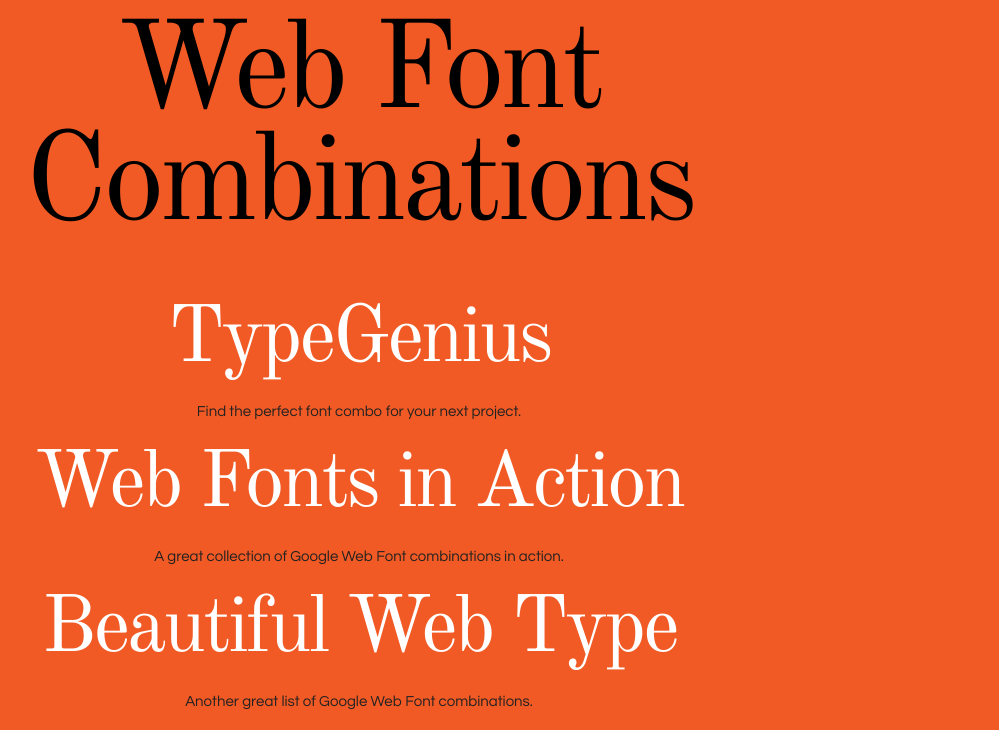
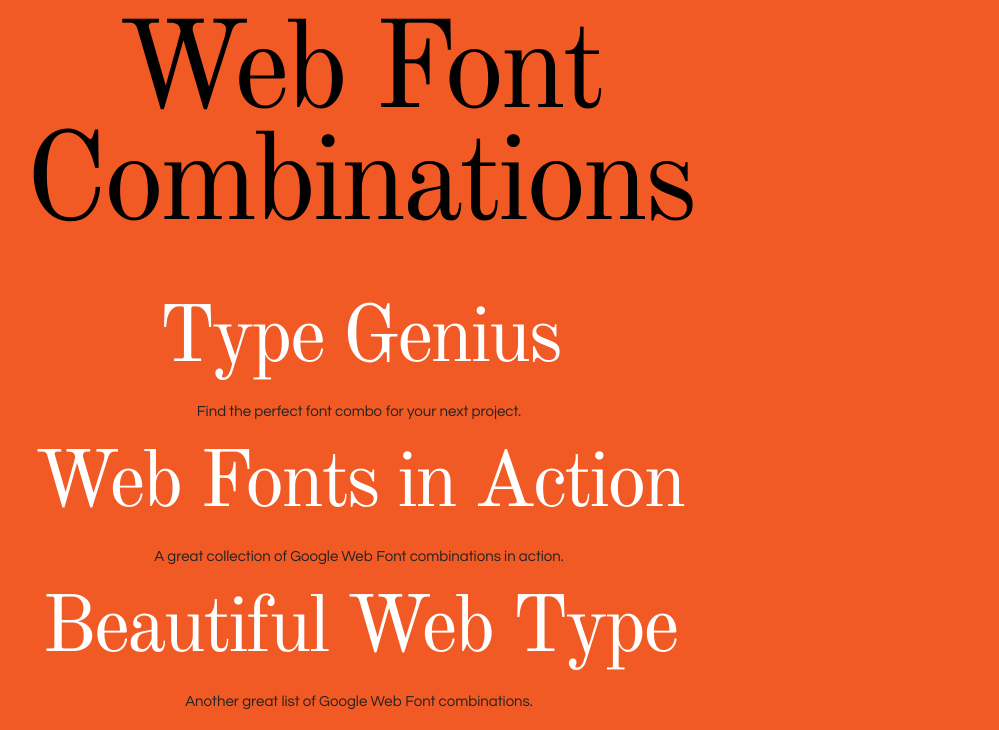
Before and after one commit to deanhume/typography, a plain HTML site: page web-font-combinations-critical.html in a window 1280 px wide. Shown: the part 70-800 px from the top of the page, without its empty margins (281-1280 px from the left). Drawn offline with nearby package versions, Linux system fonts and the light colour scheme.

Commit message:
Update web-font-combinations-critical.html

```diff
--- a/web-font-combinations-critical.html
+++ b/web-font-combinations-critical.html
@@ -32,7 +32,7 @@
 		<br>
 		<!-- body -->
 		<div class="row">
-			<h2 class="header"><a href="http://www.typegenius.com/">TypeGenius</a></h2>
+			<h2 class="header"><a href="http://www.typegenius.com/">Type Genius</a></h2>
 			<p>Find the perfect font combo for your next project.<p>
 
 				<h2 class="header"><a href="http://femmebot.github.io/google-type/">Web Fonts in Action</a></h2>
```
